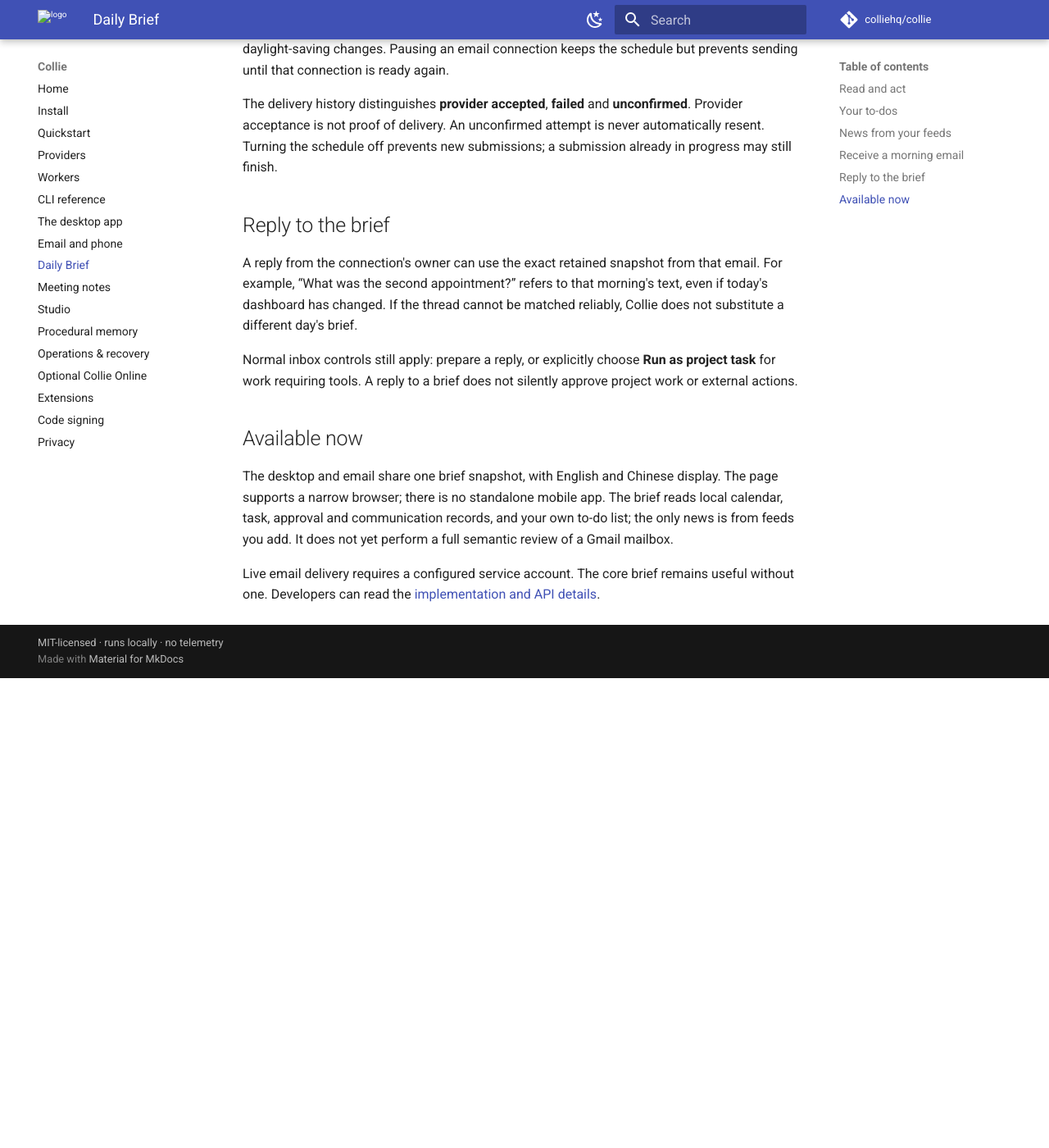
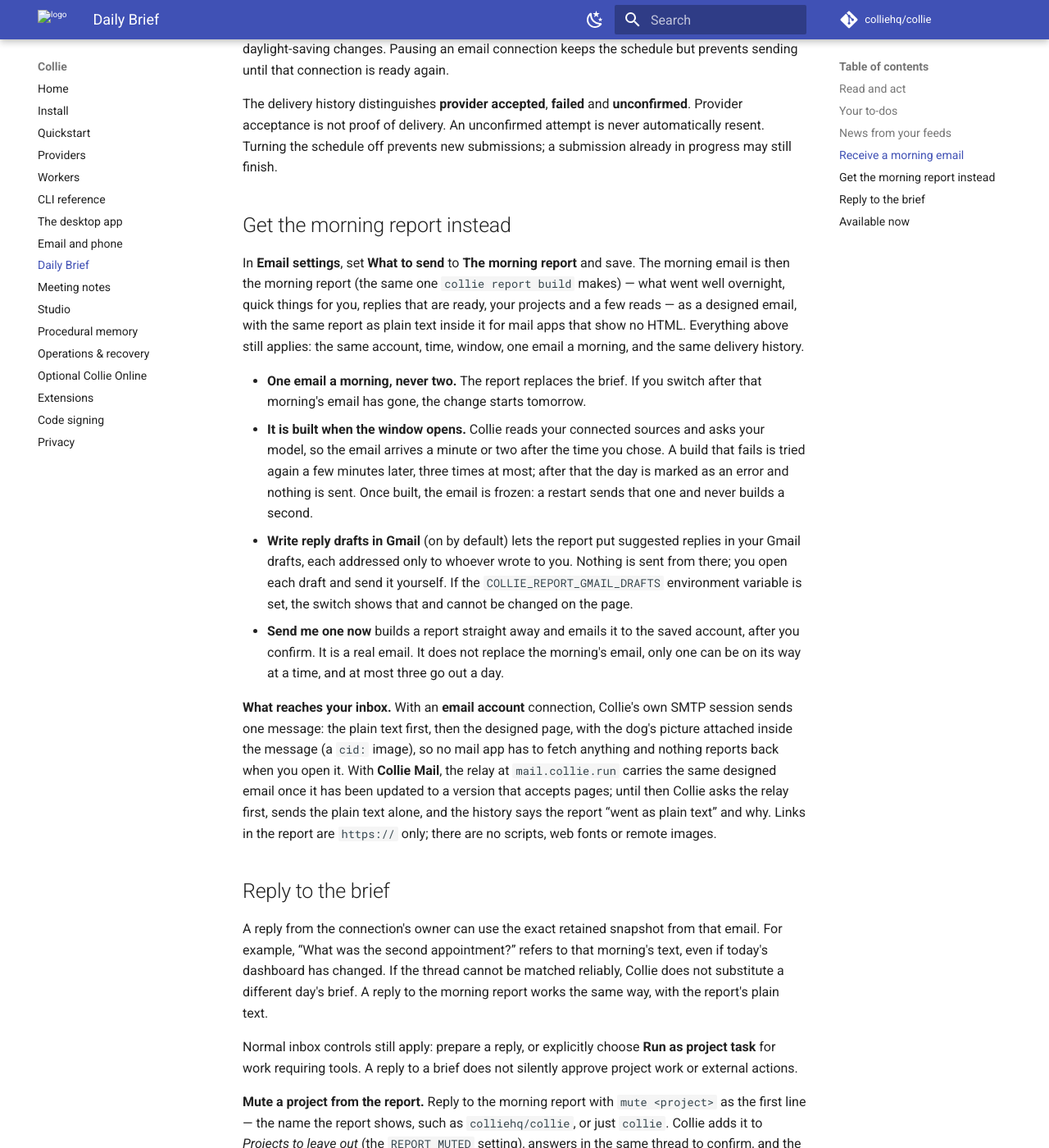
Before and after one commit to colliehq/collie, an MkDocs documentation site: the page built from docs/daily-brief.md, in a window 1280 px wide and 1400 px high, scrolled down 1741 px. Shown: the whole window at 82% size. Built offline with MkDocs 1.6.1 and Material for MkDocs 9.7.7, drawn with Linux system fonts in a browser that asks for light colours; comment, search, counter and statistics services are not loaded; before the commit the page ends 2568 px from its top, so only the background shows below that; some of the changed text lies outside the part shown.

Commit message:
Say what the morning report email contains and where it goes
The Daily Brief guide explains choosing the morning report, that it replaces
the brief rather than adding a second email, when it is built and how a failed
build is retried, the Gmail drafts switch, Send me one now, what reaches the
inbox through an email account and through Collie Mail (plain text until the
relay is updated, with the reason in the history), and the mute reply.

The privacy policy gains the morning email: what it can contain, that it has
no scripts, remote images or tracking, that it goes only to the saved owner
address through the chosen connection, what the Collie Mail relay keeps, what
this computer keeps, and what a mute reply changes.

Co-Authored-By: Claude Opus 5.5 (1M context) <noreply@anthropic.com>

```diff
--- a/docs/daily-brief.md
+++ b/docs/daily-brief.md
@@ -76,16 +76,60 @@ The delivery history distinguishes **provider accepted**, **failed** and
 attempt is never automatically resent. Turning the schedule off prevents new
 submissions; a submission already in progress may still finish.
 
+## Get the morning report instead
+
+In **Email settings**, set **What to send** to **The morning report** and save. The
+morning email is then the morning report (the same one `collie report build` makes) — what went well
+overnight, quick things for you, replies that are ready, your projects and a few reads —
+as a designed email, with the same report as plain text inside it for mail apps that
+show no HTML. Everything above still applies: the same account, time, window, one
+email a morning, and the same delivery history.
+
+- **One email a morning, never two.** The report replaces the brief. If you switch
+  after that morning's email has gone, the change starts tomorrow.
+- **It is built when the window opens.** Collie reads your connected sources and asks
+  your model, so the email arrives a minute or two after the time you chose. A build
+  that fails is tried again a few minutes later, three times at most; after that the
+  day is marked as an error and nothing is sent. Once built, the email is frozen: a
+  restart sends that one and never builds a second.
+- **Write reply drafts in Gmail** (on by default) lets the report put suggested
+  replies in your Gmail drafts, each addressed only to whoever wrote to you. Nothing is
+  sent from there; you open each draft and send it yourself. If the
+  `COLLIE_REPORT_GMAIL_DRAFTS` environment variable is set, the switch shows that and
+  cannot be changed on the page.
+- **Send me one now** builds a report straight away and emails it to the saved
+  account, after you confirm. It is a real email. It does not replace the morning's
+  email, only one can be on its way at a time, and at most three go out a day.
+
+**What reaches your inbox.** With an **email account** connection, Collie's own SMTP
+session sends one message: the plain text first, then the designed page, with the
+dog's picture attached inside the message (a `cid:` image), so no mail app has to
+fetch anything and nothing reports back when you open it. With **Collie Mail**, the
+relay at `mail.collie.run` carries the same designed email once it has been updated to
+a version that accepts pages; until then Collie asks the relay first, sends the plain
+text alone, and the history says the report “went as plain text” and why. Links in
+the report are `https://` only; there are no scripts, web fonts or remote images.
+
 ## Reply to the brief
 
 A reply from the connection's owner can use the exact retained snapshot from that
 email. For example, “What was the second appointment?” refers to that morning's
 text, even if today's dashboard has changed. If the thread cannot be matched
-reliably, Collie does not substitute a different day's brief.
+reliably, Collie does not substitute a different day's brief. A reply to the morning
+report works the same way, with the report's plain text.
 
 Normal inbox controls still apply: prepare a reply, or explicitly choose **Run as
 project task** for work requiring tools. A reply to a brief does not silently
 approve project work or external actions.
+
+**Mute a project from the report.** Reply to the morning report with
+`mute <project>` as the first line — the name the report shows, such as
+`colliehq/collie`, or just `collie`. Collie adds it to *Projects to leave out*
+(the `REPORT_MUTED` setting), answers in the same thread to confirm, and the next
+report leaves it out. Only your own reply, from the connection's owner address and in
+the thread of a report Collie sent you, counts; “mute” anywhere but the first line, a
+reply to the plain brief, or an automatic message does nothing. To hear about the
+project again, remove it under Settings → Morning report → Projects to leave out.
 
 ## Available now
 
```
Also changed, not shown: docs/privacy.md (+18 -3 lines).
